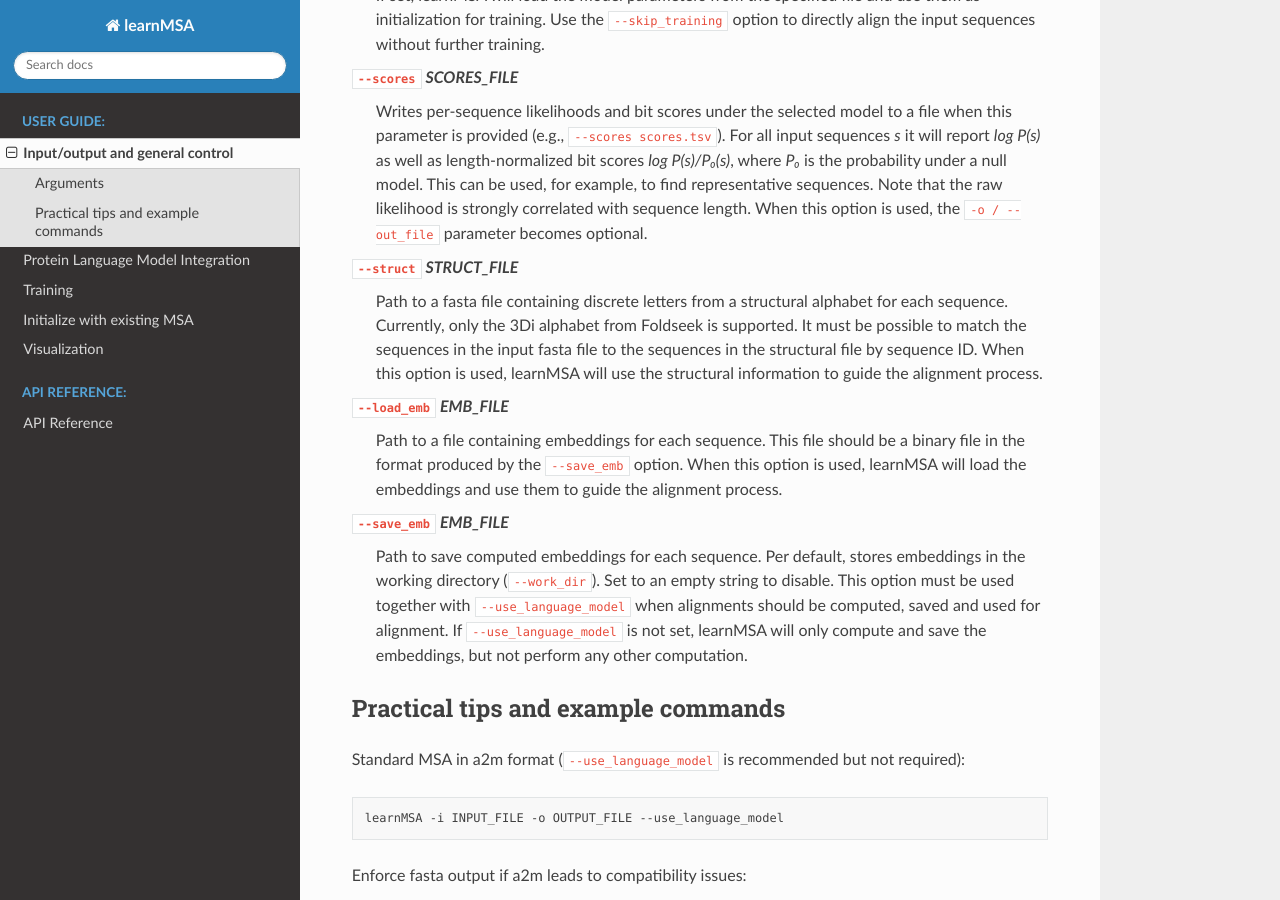
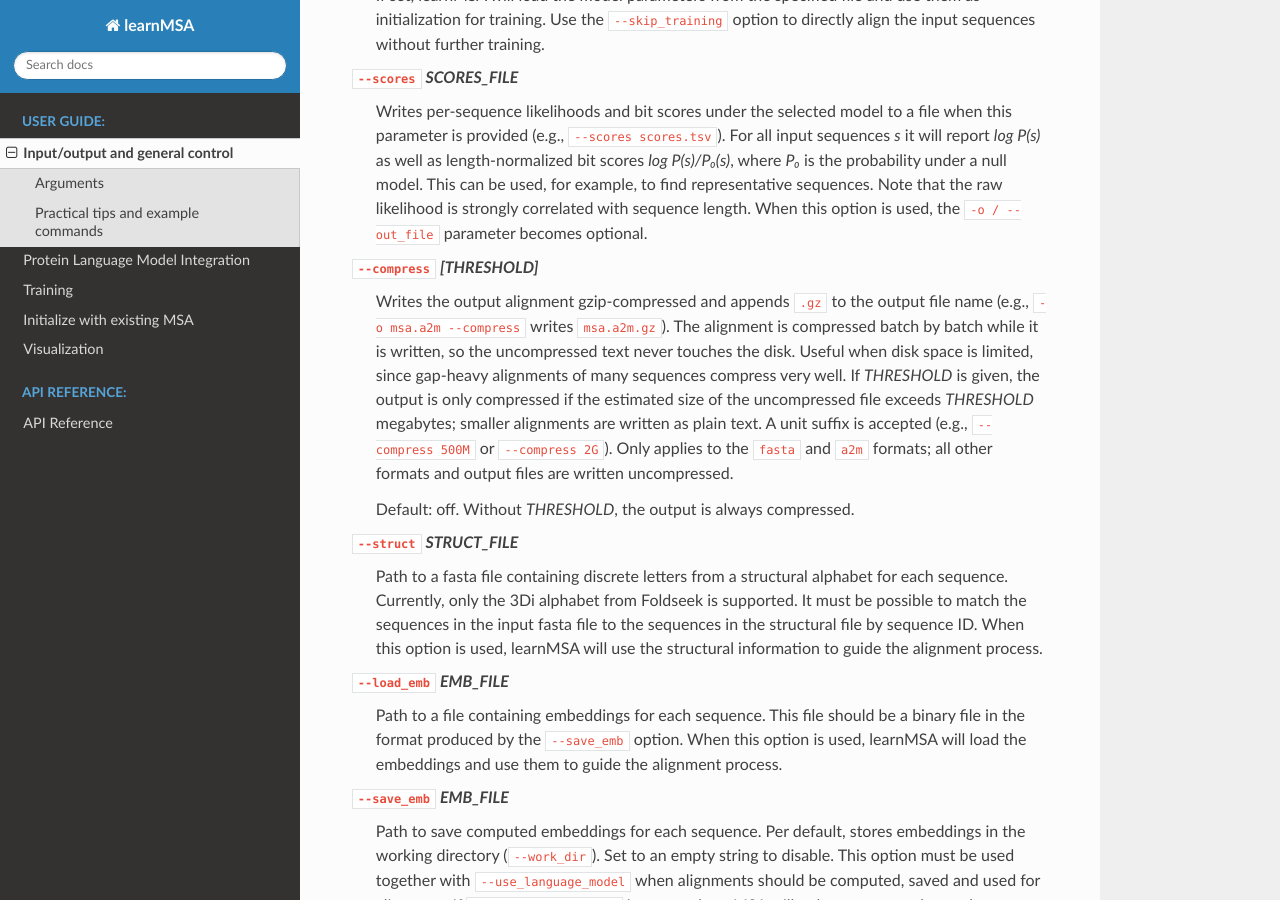
Before and after one commit to Gaius-Augustus/learnMSA, a Sphinx documentation site: the page built from docs/io.rst, in a window 1280 px wide and 900 px high, scrolled down 1321 px. Built offline with Sphinx 7.4.7 and the Read the Docs theme 3.1.0, drawn with Linux system fonts in a browser that asks for light colours.

```diff
--- a/docs/io.rst
+++ b/docs/io.rst
@@ -74,6 +74,21 @@
     correlated with sequence length. When this option is used, the ``-o / --out_file``
     parameter becomes optional.
 
+``--compress`` *[THRESHOLD]*
+    Writes the output alignment gzip-compressed and appends ``.gz`` to the
+    output file name (e.g., ``-o msa.a2m --compress`` writes ``msa.a2m.gz``).
+    The alignment is compressed batch by batch while it is written, so the
+    uncompressed text never touches the disk. Useful when disk space is
+    limited, since gap-heavy alignments of many sequences compress very well.
+    If *THRESHOLD* is given, the output is only compressed if the estimated
+    size of the uncompressed file exceeds *THRESHOLD* megabytes; smaller
+    alignments are written as plain text. A unit suffix is accepted
+    (e.g., ``--compress 500M`` or ``--compress 2G``). Only applies to the
+    ``fasta`` and ``a2m`` formats; all other formats and output files are
+    written uncompressed.
+
+    Default: off. Without *THRESHOLD*, the output is always compressed.
+
 ``--struct`` *STRUCT_FILE*
     Path to a fasta file containing discrete letters from a structural alphabet
     for each sequence. Currently, only the 3Di alphabet from Foldseek is
```
Also changed, not shown: 1 other file.
